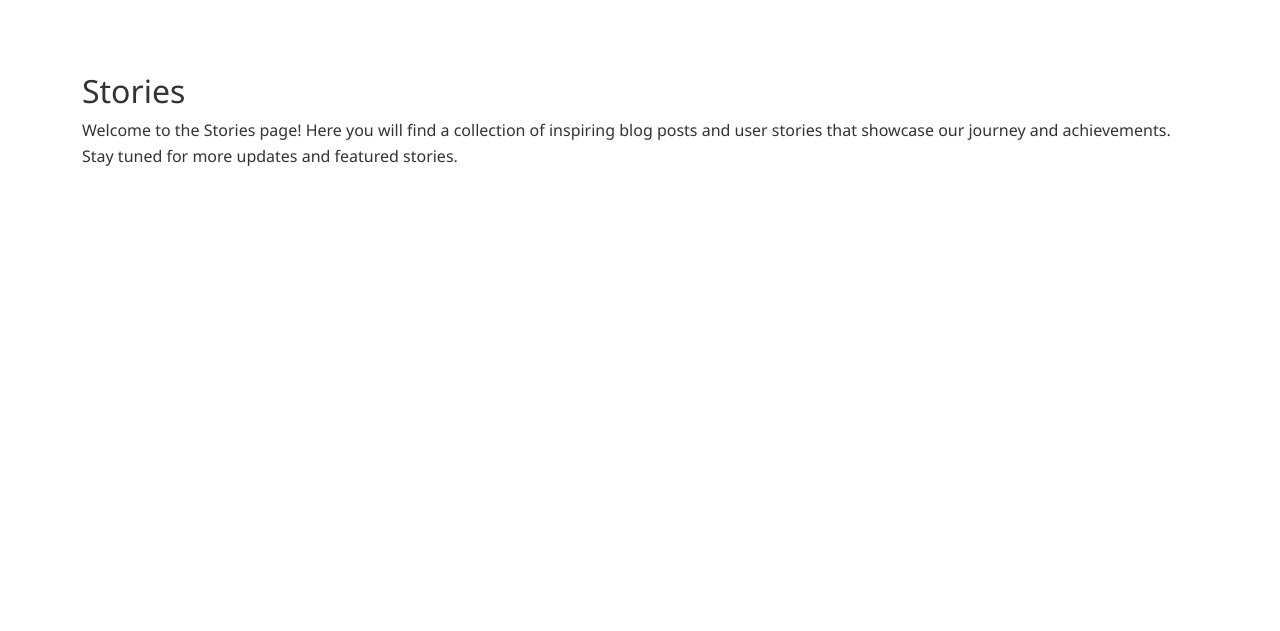
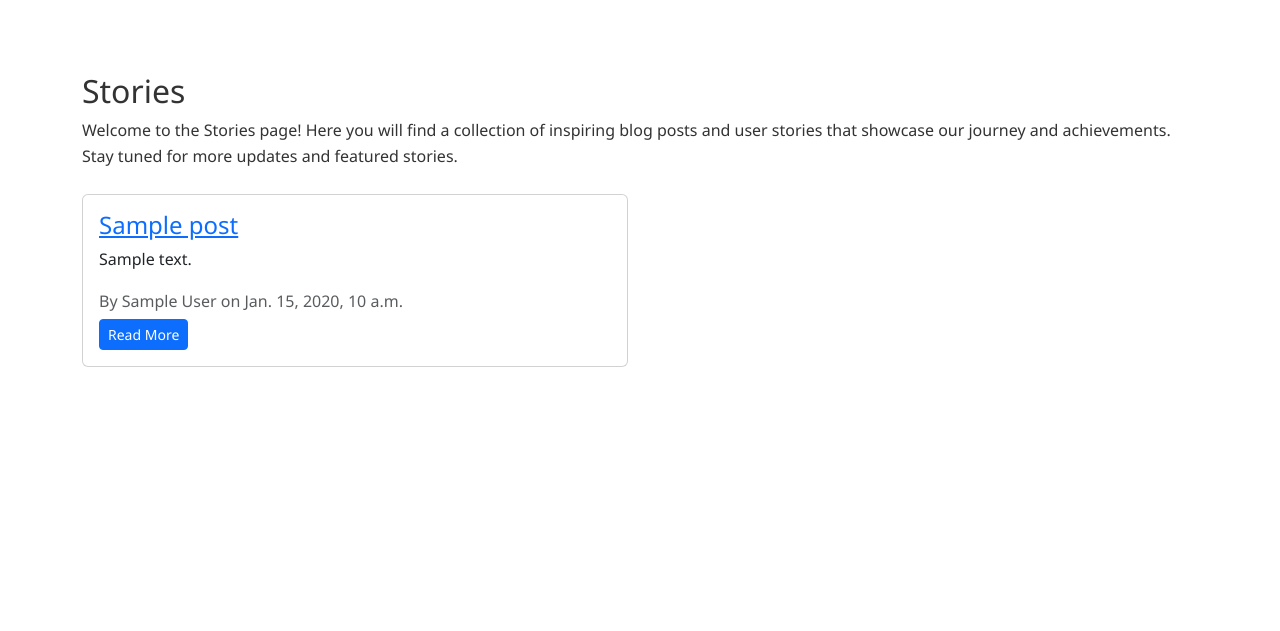
Before and after one commit to SivakumarKathan/s3apps_design_data, a Django app: template templates/blogs/Stories.html in a window 1280 px wide. Shown: the part 66-697 px from the top of the page. Run offline with Django 5.2, Linux system fonts and the light colour scheme; the template is opened without the code that fills it: most values are stand-ins (such as "Sample title", 1, 10 or a date in 2020).

Commit message:
with access to cloud sql

```diff
--- a/blogs/urls.py
+++ b/blogs/urls.py
@@ -6,5 +6,6 @@ app_name = 'blogs'
 urlpatterns = [
     path('', views.home, name='home'),
     path('stories/', views.stories, name='stories'),
+    path('stories/<int:post_id>/', views.story_detail, name='story_detail'),
     path('services/', views.services, name='services'),
 ]
--- a/requirements.txt
+++ b/requirements.txt
@@ -2,3 +2,5 @@ Django==6.0.2
 gunicorn
 django-storages
 google-cloud-storage
+psycopg2-binary
+google-cloud-sql-python-connector
--- a/templates/blogs/Stories.html
+++ b/templates/blogs/Stories.html
@@ -3,5 +3,26 @@
 <div class="container mt-5">
     <h2>Stories</h2>
     <p>Welcome to the Stories page! Here you will find a collection of inspiring blog posts and user stories that showcase our journey and achievements. Stay tuned for more updates and featured stories.</p>
+
+    {% if posts %}
+        <div class="row mt-4">
+            {% for post in posts %}
+            <div class="col-md-6 mb-4">
+                <div class="card h-100">
+                    <div class="card-body">
+                        <h4 class="card-title">
+                            <a href="{% url 'blogs:story_detail' post.id %}">{{ post.title }}</a>
+                        </h4>
+                        <p class="card-text">{{ post.summary|default:post.content|truncatewords:30 }}</p>
+                        <p class="text-muted mb-1">By {{ post.author }} on {{ post.created_at }}</p>
+                        <a href="{% url 'blogs:story_detail' post.id %}" class="btn btn-primary btn-sm">Read More</a>
+                    </div>
+                </div>
+            </div>
+            {% endfor %}
+        </div>
+    {% else %}
+    <p>No stories found.</p>
+    {% endif %}
 </div>
 {% endblock %}
```
Also changed, not shown: blogs/views.py (+19 -1 lines), s3apps_design/settings.py (+11 -3 lines), templates/blogs/Stories_details.html (added, +12 -0 lines), 1 other file.
